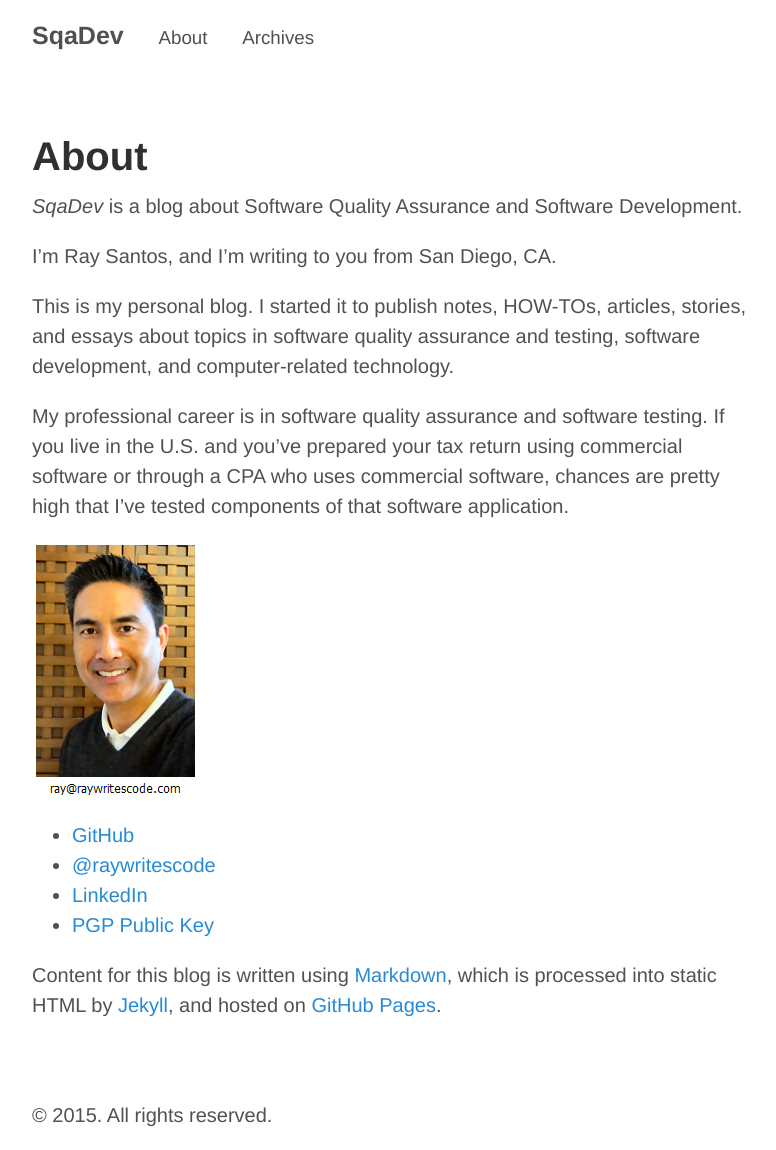
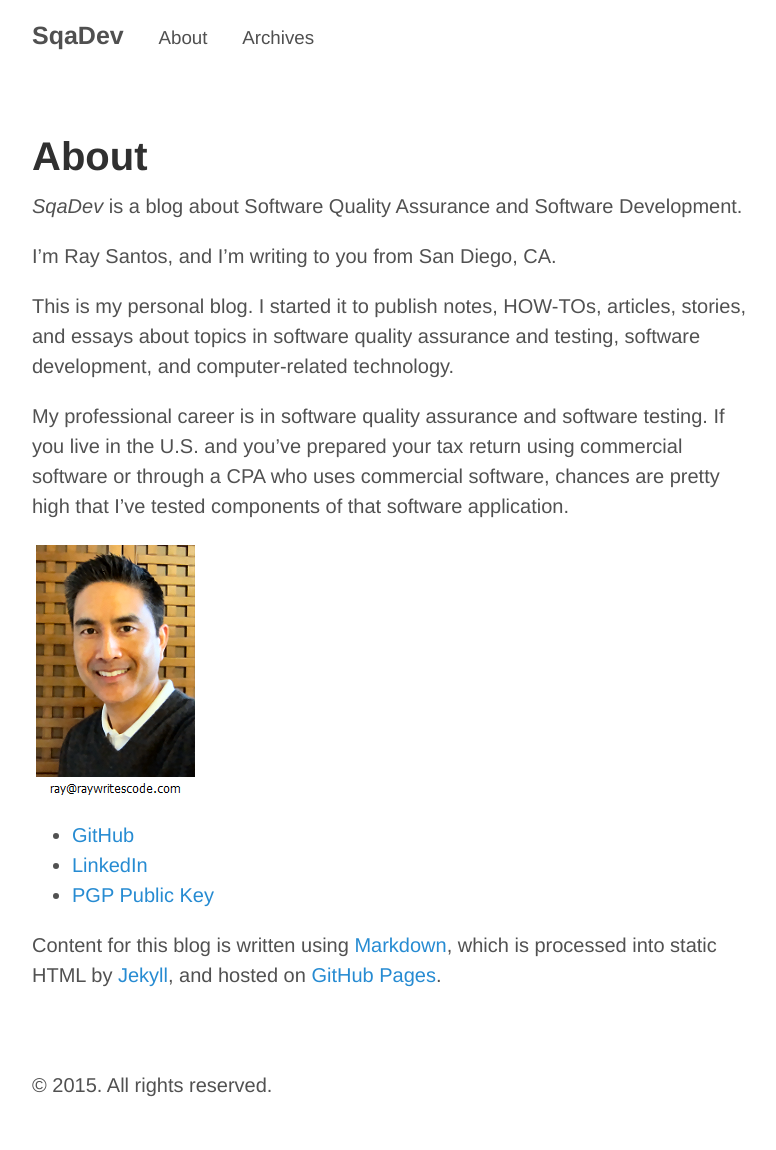
Before and after one commit to raywritescode/raywritescode.github.io, a Jekyll site: the page built from about.md, in a window 1280 px wide. Shown: the whole page, without its empty margins (248-1024 px from the left). Built offline with Jekyll 4.4.1, drawn with Linux system fonts in a browser that asks for light colours; Markdown is read by kramdown in place of the engine named in the settings; after the commit the page ends 1120 px from its top, so only the background shows below that.

Commit message:
about.md - deleted twitter link.

```diff
--- a/about.md
+++ b/about.md
@@ -14,7 +14,6 @@ My professional career is in software quality assurance and software testing. If
 ![raywritescode](/images/aboutPhoto.png)
 
 * [GitHub](https://github.com/raywritescode)
-* [@raywritescode](https://twitter.com/raywritescode)
 * [LinkedIn](http://www.linkedin.com/in/raywritescode)
 * [PGP Public Key](http://pgp.mit.edu/pks/lookup?op=get&search=0x5566F6D025842818)
 
```
